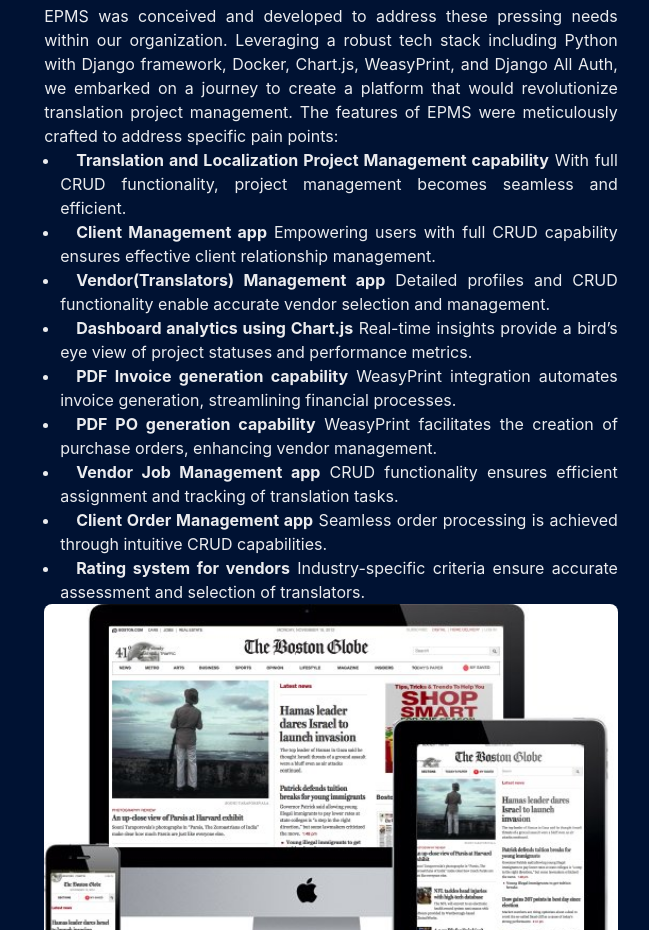
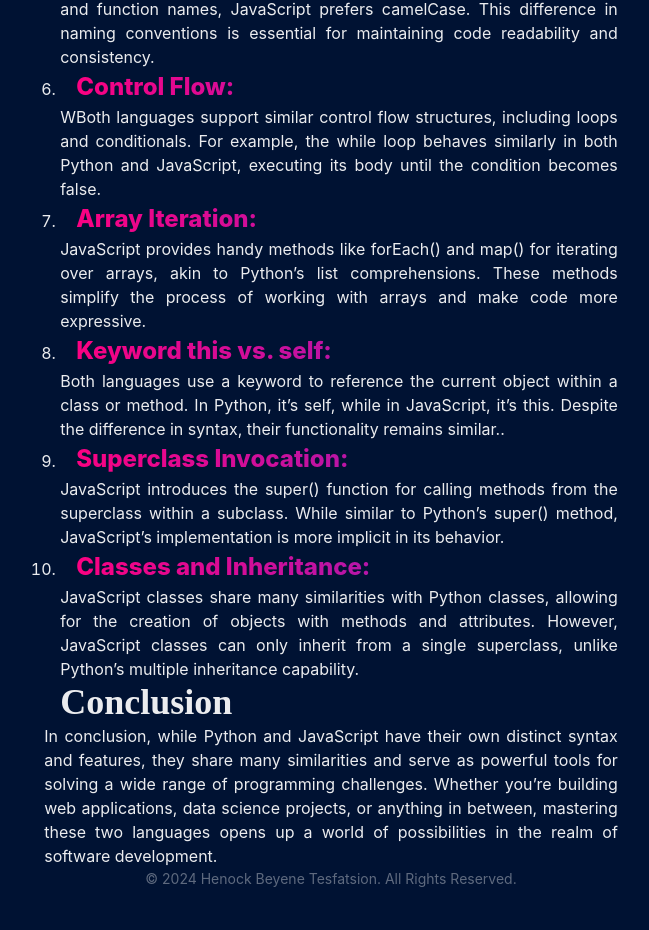
Before and after one commit to Henoker/HenokerWebsite, a Next.js app: page /posts/tale in a window 1280 px wide. Shown: the part 1870-2800 px from the top of the page, without its empty margins (309-958 px from the left). Built offline with nearby package versions, Linux system fonts and the light colour scheme.

Commit message:
feat: add blog

```diff
--- a/pages/posts/tale.js
+++ b/pages/posts/tale.js
@@ -4,7 +4,6 @@
 import Paragraph from '../../components/paragraph'
 import {
     ListItem,
-    UnorderedList,
     OrderedList,
   } from '@chakra-ui/react'
 import { CopyBlock,dracula } from "react-code-blocks";
@@ -144,39 +143,52 @@
         wrapLines
         theme={dracula}
         />
+          <ListItem>
+          <Text bgGradient="linear(to-l, #7928CA, #FF0080)" bgClip="text" fontSize="2xl" fontWeight="extrabold">
+          Variable Naming Conventions:</Text>  While Python typically follows the snake_case convention for
+          variable and function names, JavaScript prefers camelCase. This difference in naming conventions is
+          essential for maintaining code readability and consistency.
+        </ListItem>
+        <ListItem>
+          <Text bgGradient="linear(to-l, #7928CA, #FF0080)" bgClip="text" fontSize="2xl" fontWeight="extrabold">
+          Control Flow:</Text>  WBoth languages support similar control flow structures, including loops and
+          conditionals. For example, the while loop behaves similarly in both Python and JavaScript, executing
+          its body until the condition becomes false.
+        </ListItem>
+        <ListItem>
+          <Text bgGradient="linear(to-l, #7928CA, #FF0080)" bgClip="text" fontSize="2xl" fontWeight="extrabold">
+          Array Iteration:</Text> JavaScript provides handy methods like forEach() and map() for iterating over
+          arrays, akin to Python&rsquo;s list comprehensions. These methods simplify the process of working with
+          arrays and make code more expressive.
+        </ListItem>
+        <ListItem>
+          <Text bgGradient="linear(to-l, #7928CA, #FF0080)" bgClip="text" fontSize="2xl" fontWeight="extrabold">
+          Keyword this vs. self:</Text> Both languages use a keyword to reference the current object within a
+          class or method. In Python, it&rsquo;s self, while in JavaScript, it&rsquo;s this. Despite the
+          difference in syntax, their functionality remains similar..
+        </ListItem>
+        <ListItem>
+          <Text bgGradient="linear(to-l, #7928CA, #FF0080)" bgClip="text" fontSize="2xl" fontWeight="extrabold">
+          Superclass Invocation:</Text> JavaScript introduces the super() function for calling methods from the
+          superclass within a subclass. While similar to Python&rsquo;s super() method, JavaScript&rsquo;s
+          implementation is more implicit in its behavior.
+        </ListItem>
+        <ListItem>
+          <Text bgGradient="linear(to-l, #7928CA, #FF0080)" bgClip="text" fontSize="2xl" fontWeight="extrabold">
+          Classes and Inheritance:</Text> JavaScript classes share many similarities with Python classes, allowing for
+          the creation of objects with methods and attributes. However, JavaScript classes can only inherit from a
+          single superclass, unlike Python&rsquo;s multiple inheritance capability.
+        </ListItem>
         </OrderedList>
         </Paragraph>
-        <Paragraph p={4} >
-        <Heading p={3}>
-        Development Journey
-        </Heading>
-        EPMS was conceived and developed to address these pressing needs within our organization. Leveraging a
-        robust tech stack including Python with Django framework, Docker, Chart.js, WeasyPrint, and Django All
-        Auth, we embarked on a journey to create a platform that would revolutionize translation project
-        management.
-        The features of EPMS were meticulously crafted to address specific pain points:
-        <UnorderedList>
-        <ListItem><Text as='b'>Translation and Localization Project Management capability</Text> With full CRUD functionality, project management becomes seamless and efficient.</ListItem>
-        <ListItem><Text as='b'>Client Management app</Text>  Empowering users with full CRUD capability ensures effective client relationship management.</ListItem>
-        <ListItem><Text as='b'>Vendor(Translators) Management app</Text> Detailed profiles and CRUD functionality enable accurate vendor selection and management.</ListItem>
-        <ListItem><Text as='b'>Dashboard analytics using Chart.js</Text> Real-time insights provide a bird&rsquo;s eye view of project statuses and performance metrics.</ListItem>
-        <ListItem><Text as='b'>PDF Invoice generation capability</Text> WeasyPrint integration automates invoice generation, streamlining financial processes.</ListItem>
-        <ListItem><Text as='b'>PDF PO generation capability</Text> WeasyPrint facilitates the creation of purchase orders, enhancing vendor management.</ListItem>
-        <ListItem><Text as='b'>Vendor Job Management app</Text> CRUD functionality ensures efficient assignment and tracking of translation tasks.</ListItem>
-        <ListItem><Text as='b'>Client Order Management app</Text> Seamless order processing is achieved through intuitive CRUD capabilities.</ListItem>
-        <ListItem><Text as='b'>Rating system for vendors</Text>  Industry-specific criteria ensure accurate assessment and selection of translators.</ListItem>
-        </UnorderedList>
-        </Paragraph>
         <Paragraph>
-        <WorkImage src="/images/Responsive.jpg" alt="scamper" />
         <Heading>
         Conclusion
         </Heading>
-        In conclusion, EPMS has revolutionized translation project management, addressing longstanding challenges
-        and inefficiencies with innovative solutions. By providing a centralized platform, transparent workflows,
-        and insightful analytics, EPMS has empowered organizations to streamline their operations, improve
-        quality, and enhance client satisfaction. As we continue to embrace digital transformation, EPMS stands
-        as a shining example of how technology can drive positive change in the language services industry.
+        In conclusion, while Python and JavaScript have their own distinct syntax and features, they share many
+        similarities and serve as powerful tools for solving a wide range of programming challenges. Whether
+        you&rsquo;re building web applications, data science projects, or anything in between, mastering these
+        two languages opens up a world of possibilities in the realm of software development.
         </Paragraph>
 
       </Container>
```
